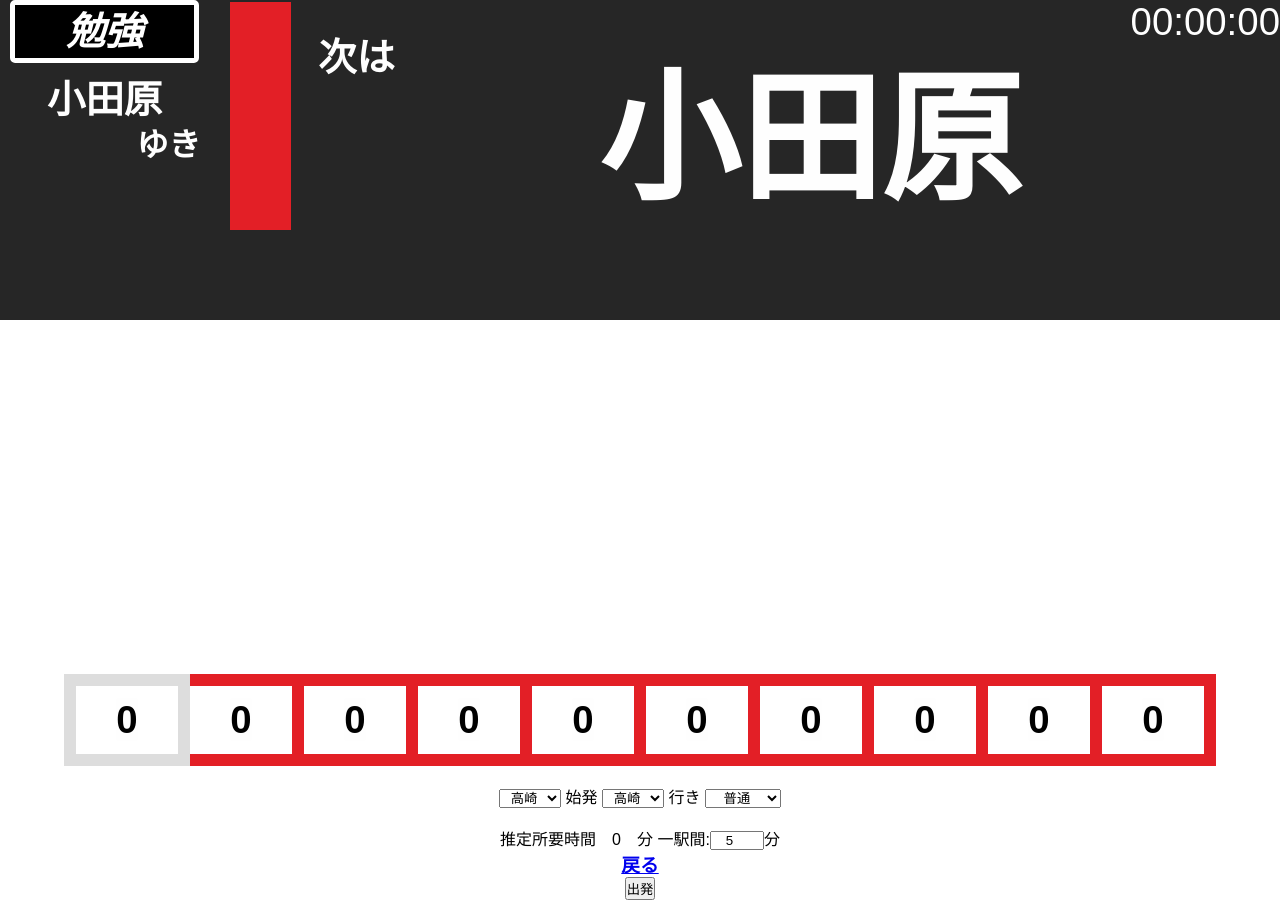
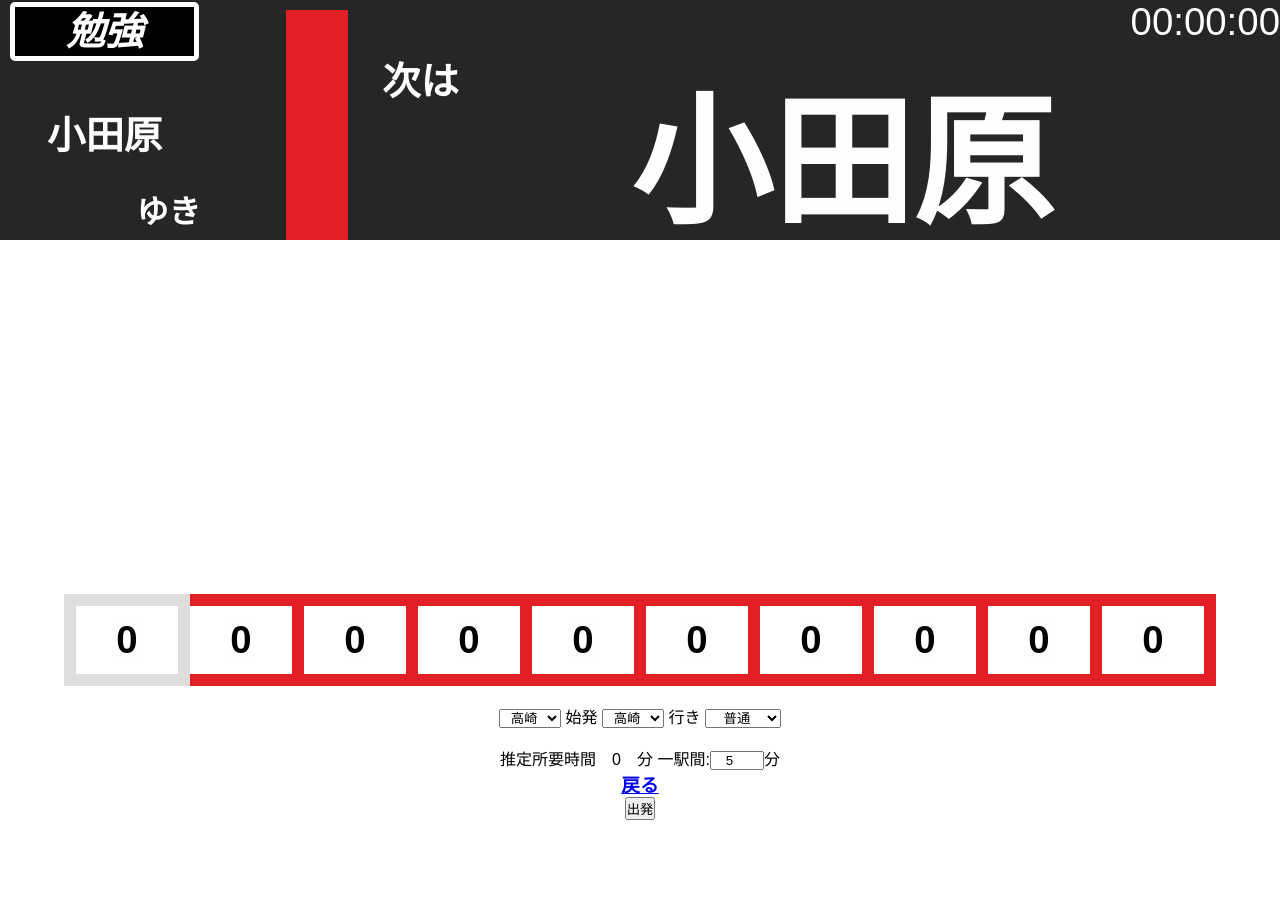
Before and after one commit to nakano1120/pomodoro, a plain HTML site: page 5min-shsh.html in a window 1280 px wide. Shown: the top 900 px of the page. After the commit the page ends 820 px from the top, so only its background shows below. Drawn offline with Linux system fonts and the light colour scheme.

Commit message:
手直し

```diff
--- a/5min-shsh.html
+++ b/5min-shsh.html
@@ -25,11 +25,8 @@
     }
     .space1{
         color:#fefefe;
-        position: relative;
-        top:0;
         background-color: #262626;
-        background-size: contain;
-        height:40vh;
+        height:30vh;
     }
     #next{
         font-size:3vw;
@@ -40,9 +37,7 @@
         color:#ffffff;
         border: 5px solid white;
         background-color:#000000;
-        position: relative;
-        top:0px;
-        padding:5px 4vw;
+        padding:3px 4vw;
         margin:10px;
         border-radius:5px;
         font-size:3vw;
@@ -52,7 +47,7 @@
         color:#fefefe;
         font-size:3vw;
         position:relative;
-        top:1.5vh;
+        top:calc(30vh - 15vw);
     }
     h2{
         padding-top:100px;
@@ -72,7 +67,7 @@
     }
     .nextarr{
         position:relative;
-        padding-top:3vh;
+        padding-top:calc(30vh - 15vw);
     }
     #nowstation{
         font-size:11vw;
@@ -88,10 +83,6 @@
         font-size:3vw;
 
     }
-    table.nowparts{
-        position:absolute;
-        top:0;
-    }
     table.maintab td{
         max-width:5vw;
     }
@@ -99,15 +90,14 @@
         width:20vw;
     }
     .colors{
-        height:10vh;
         width:10vw;
         border:solid #262626;
-        border-width:0 2vw;
+        border-width:1vh 2.5vw 0;
         background-color:#e31f26;
     }
     .forst{
         float:right;
-        width:75vw;
+        width:70vw;
     }
     td{
         box-sizing: border-box;
@@ -154,7 +144,7 @@
     }
     #fors{
         font-size:2.5vw;
-        margin-top:2.5vh;
+        top:calc(30vh - 13vw);
         position:relative;
         left:5vw;
     }
@@ -163,7 +153,6 @@
         top:0;
         left:0;
         color:#fefefe;
-        font-size:300%;
         font-weight: bold;
     }
     @media all and (max-height: 500px) {
@@ -362,7 +351,7 @@
                 let nowhash = new Date()
                 let difftime = (nowhash.getTime() - hashnow.getTime());
                 console.log(difftime)
-                if(difftime/1000>Math.random()*(13)+2){
+                if(difftime/1000>Math.random()*(20)+2){
                     b.pause();
                     b.currentTime = 0;
                     clearInterval(bplay);
```
Also changed, not shown: 5min-yamanote.html (+19 -9 lines).
